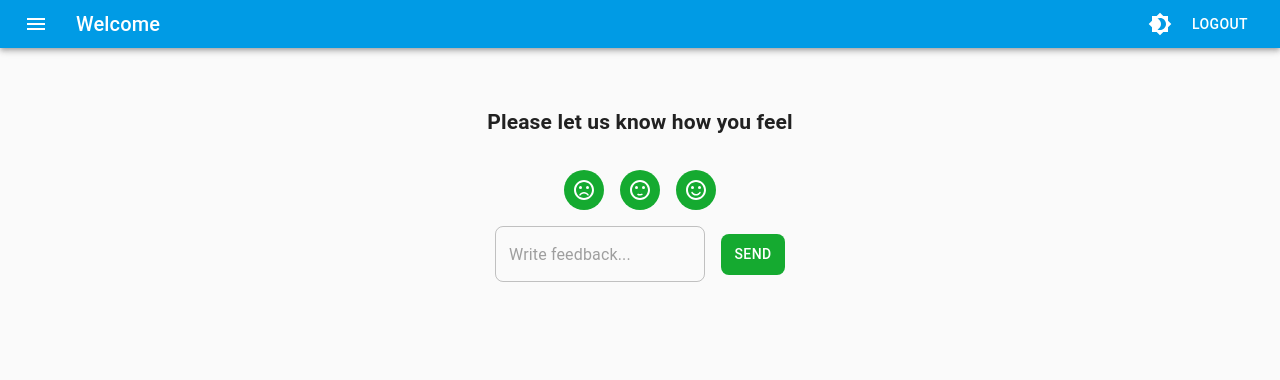
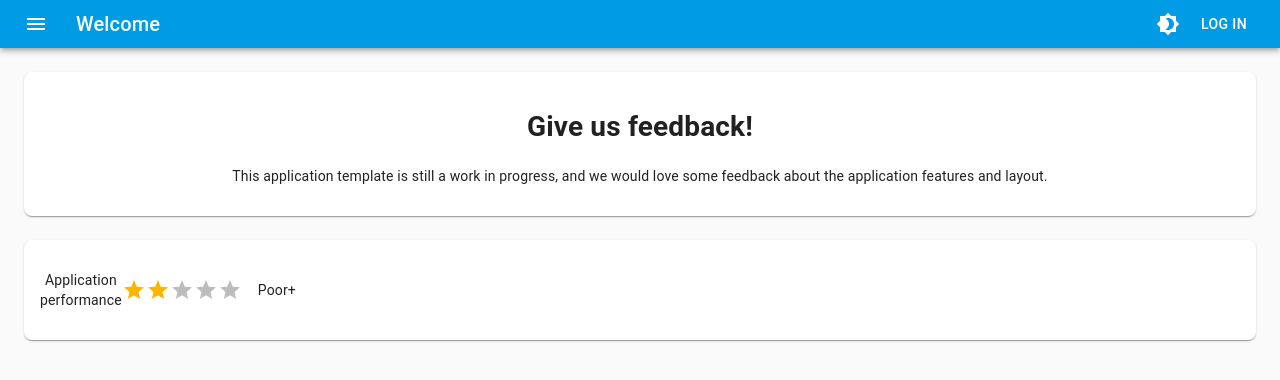
Before and after one commit to JonesTPG/fullstack-theme-base, a React (Create React App) app in the folder front-end/: page /feedback in a window 1280 px wide. Shown: the top 380 px of the page. Built offline with nearby package versions, Linux system fonts and the light colour scheme; no server answers; what apollo-cache-persist, apollo-link-ws would draw is missing.

Commit message:
fixed login button bug. feedback form.

```diff
--- a/front-end/package.json
+++ b/front-end/package.json
@@ -6,6 +6,7 @@
     "@apollo/client": "^3.0.0-beta.16",
     "@material-ui/core": "^4.8.3",
     "@material-ui/icons": "^4.5.1",
+    "@material-ui/lab": "^4.0.0-alpha.39",
     "@testing-library/jest-dom": "^4.2.4",
     "@testing-library/react": "^9.3.2",
     "@testing-library/user-event": "^7.1.2",
--- a/front-end/src/components/AllStyles.js
+++ b/front-end/src/components/AllStyles.js
@@ -85,32 +85,6 @@ export const MainStyles = theme => ({
   }
 });
 
-export const FeedbackStyles = theme => ({
-  paper: {
-    marginTop: theme.spacing(8),
-    padding: theme.spacing(3),
-    display: 'flex',
-    flexDirection: 'column',
-    alignItems: 'center',
-    justifyContent: 'center',
-    width: 400,
-    height: 100
-  },
-  iconbutton: {
-    padding: theme.spacing(1),
-    backgroundColor: theme.palette.secondary.main,
-    '&:hover,&:focus': {
-      backgroundColor: theme.palette.secondary.light
-    },
-    color: theme.palette.secondary.contrastText
-  },
-  submit: {
-    padding: theme.spacing(1),
-    backgroundColor: theme.palette.secondary.main,
-    color: theme.palette.secondary.contrastText
-  }
-});
-
 export const CopyrightStyles = theme => ({
   typography: {
     color: theme.palette.background.contrastText
--- a/front-end/src/components/feedback/Feedback.jsx
+++ b/front-end/src/components/feedback/Feedback.jsx
@@ -1,33 +1,54 @@
 import React from 'react';
 import Container from '@material-ui/core/Container';
 import TextField from '@material-ui/core/TextField';
-import { FeedbackStyles } from '../AllStyles';
 import { withStyles } from '@material-ui/core/';
 import Button from '@material-ui/core/Button';
+import Typography from '@material-ui/core/Typography';
 import Grid from '@material-ui/core/Grid';
 import Tooltip from '@material-ui/core/Tooltip';
-import IconButton from '@material-ui/core/IconButton';
-import SentimentDissatisfiedRounded from '@material-ui/icons/SentimentDissatisfiedRounded';
-import SentimentSatisfiedRounded from '@material-ui/icons/SentimentSatisfiedRounded';
-import SentimentSatisfied from '@material-ui/icons/SentimentSatisfied';
+import Paper from '@material-ui/core/Paper';
+import Rating from '@material-ui/lab/Rating';
+import Box from '@material-ui/core/Box';
+import { makeStyles } from '@material-ui/core/styles';
+
 import useField from '../../hooks/input';
+import { withRouter } from 'react-router-dom';
+
+const labels = {
+  0.5: 'Useless',
+  1: 'Useless+',
+  1.5: 'Poor',
+  2: 'Poor+',
+  2.5: 'Ok',
+  3: 'Ok+',
+  3.5: 'Good',
+  4: 'Good+',
+  4.5: 'Excellent',
+  5: 'Excellent+'
+};
+
+const useStyles = makeStyles(theme => ({
+  root: {
+    flexGrow: 1
+  },
+  paper: {
+    padding: theme.spacing(2),
+    textAlign: 'center',
+    color: theme.palette.text.primary
+  },
+  rating: {
+    width: 200,
+    display: 'flex',
+    alignItems: 'center'
+  }
+}));
 
 const Feedback = props => {
   const textFeedback = useField('text');
-  const { classes } = props;
+  const classes = useStyles();
+  const [value, setValue] = React.useState(2);
+  const [hover, setHover] = React.useState(-1);
 
-  const handleSadClick = event => {
-    event.preventDefault();
-    console.log('Sad');
-  };
-  const handleOkClick = event => {
-    event.preventDefault();
-    console.log('OK');
-  };
-  const handleGladClick = event => {
-    event.preventDefault();
-    console.log('Happy');
-  };
   const handleFeedback = event => {
     event.preventDefault();
     console.log('Feedback', textFeedback.value);
@@ -35,63 +56,46 @@ const Feedback = props => {
     textFeedback.resetState();
   };
 
-  console.log('MOI');
+  return (
+    <>
+      <div className={classes.root}>
+        <Grid container spacing={3}>
+          <Grid item xs={12}>
+            <Paper className={classes.paper}>
+              <h1> Give us feedback! </h1>
+              <p>
+                This application template is still a work in progress, and we
+                would love some feedback about the application features and
+                layout.
+              </p>
+            </Paper>
+          </Grid>
 
-  return (
-    <Container component="main" maxWidth="xs" className={classes.paper}>
-      <Grid
-        container
-        direction="row"
-        justify="center"
-        alignItems="center"
-        spacing={2}
-      >
-        <Grid item>
-          <h2>Please let us know how you feel</h2>
+          <Grid item xs={12}>
+            <Paper className={classes.paper}>
+              <div className={classes.rating}>
+                <p>Application performance</p>
+                <Rating
+                  name="hover-feedback"
+                  value={value}
+                  precision={0.5}
+                  onChange={(event, newValue) => {
+                    setValue(newValue);
+                  }}
+                  onChangeActive={(event, newHover) => {
+                    setHover(newHover);
+                  }}
+                />
+                {value !== null && (
+                  <Box ml={2}>{labels[hover !== -1 ? hover : value]}</Box>
+                )}
+              </div>
+            </Paper>
+          </Grid>
         </Grid>
-        <Grid item>
-          <Tooltip title="Bad">
-            <IconButton className={classes.iconbutton} onClick={handleSadClick}>
-              <SentimentDissatisfiedRounded />
-            </IconButton>
-          </Tooltip>
-        </Grid>
-        <Grid item>
-          <Tooltip title="OK">
-            <IconButton className={classes.iconbutton} onClick={handleOkClick}>
-              <SentimentSatisfied />
-            </IconButton>
-          </Tooltip>
-        </Grid>
-        <Grid item>
-          <Tooltip title="Good">
-            <IconButton
-              className={classes.iconbutton}
-              onClick={handleGladClick}
-            >
-              <SentimentSatisfiedRounded />
-            </IconButton>
-          </Tooltip>
-        </Grid>
-        <Grid item>
-          <Tooltip title="Give written feedback">
-            <TextField
-              id="filled-textarea"
-              placeholder="Write feedback..."
-              multiline
-              variant="outlined"
-              {...textFeedback.inputprops()}
-            />
-          </Tooltip>
-        </Grid>
-        <Grid item>
-          <Button onClick={handleFeedback} className={classes.submit}>
-            Send
-          </Button>
-        </Grid>
-      </Grid>
-    </Container>
+      </div>
+    </>
   );
 };
 
-export default withStyles(FeedbackStyles)(Feedback);
+export default withRouter(Feedback);
--- a/front-end/src/components/main/Main.jsx
+++ b/front-end/src/components/main/Main.jsx
@@ -186,7 +186,7 @@ const Main = props => {
             <Brightness />
           </IconButton>
           <Button data-cy="logout" onClick={handleAuthClick} color="inherit">
-            {token ? 'Login' : 'Logout'}
+            {token ? 'Log Out' : 'Log In'}
           </Button>
         </Toolbar>
       </AppBar>
@@ -239,7 +239,7 @@ const Main = props => {
               <ExitToAppIcon></ExitToAppIcon>
             </ListItemIcon>
 
-            <ListItemText primary={token ? 'Log In' : 'Log Out'} />
+            <ListItemText primary={token ? 'Log Out' : 'Log In'} />
           </ListItem>
         </List>
       </Drawer>
```
Also changed, not shown: 1 other file (tests, documents, lock files or other folders).
